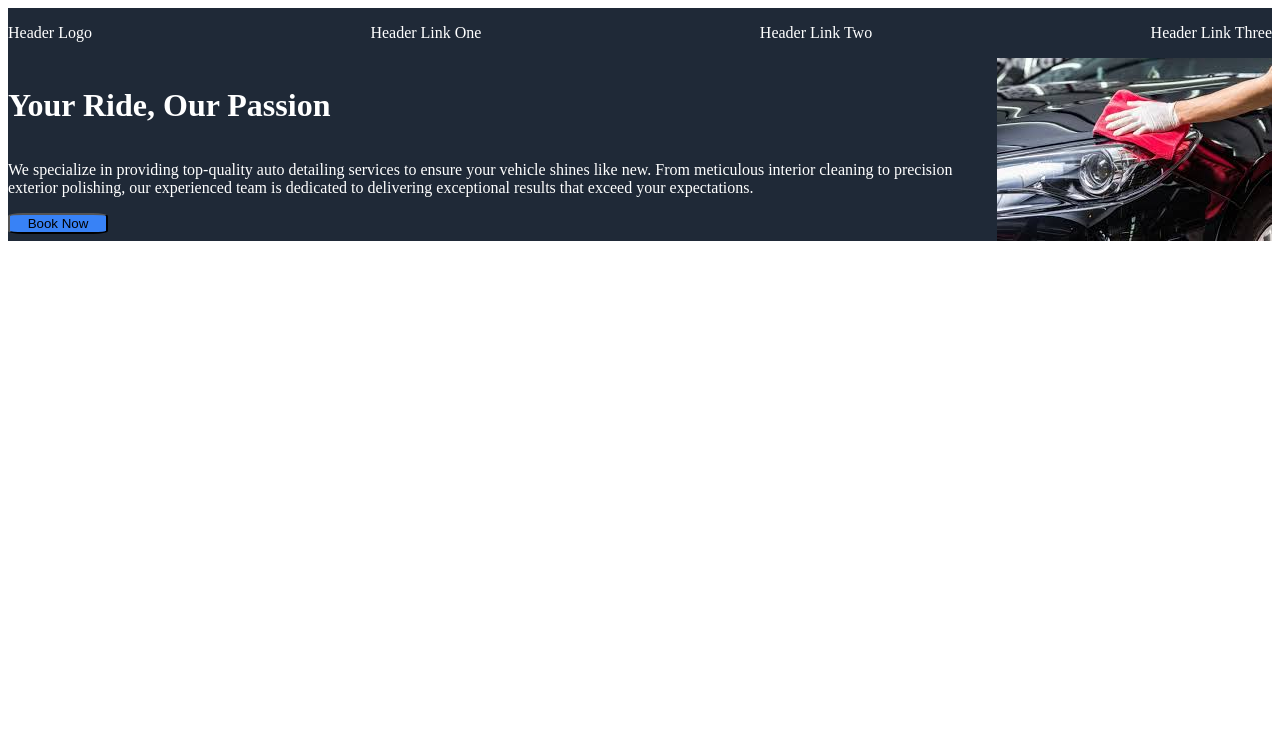
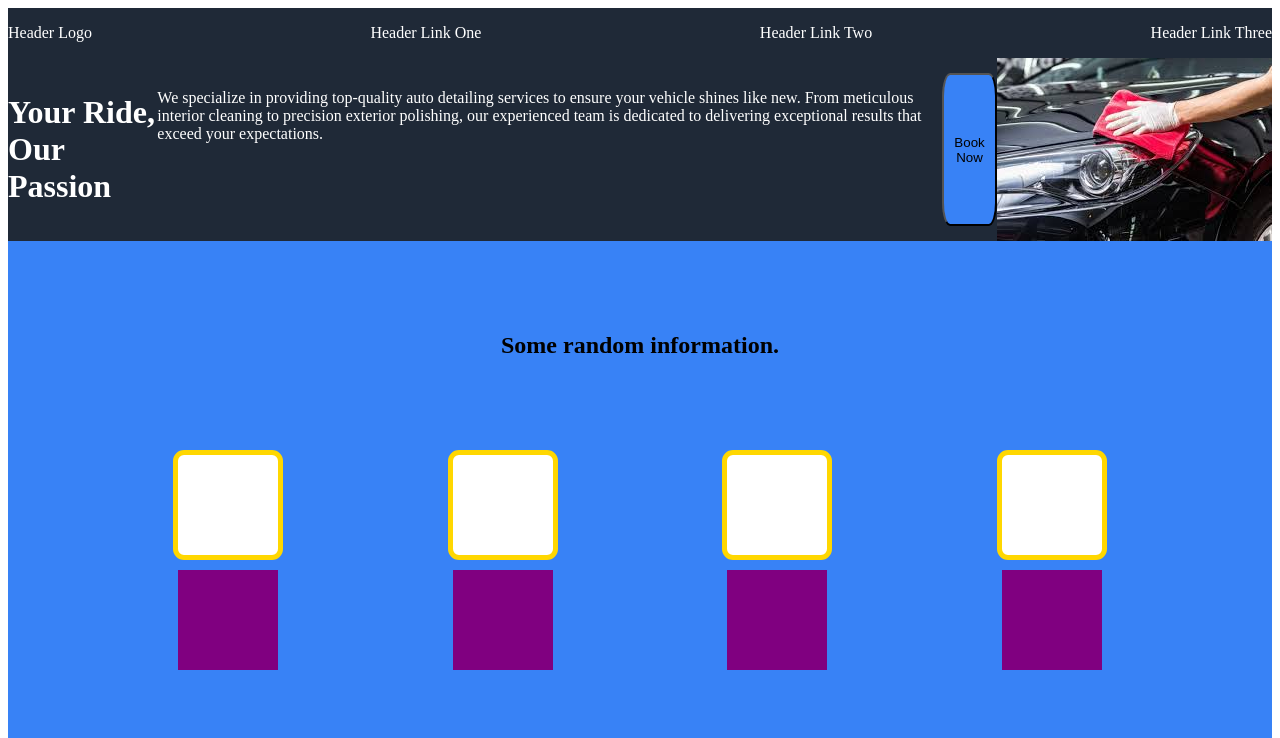
Before and after one commit to Hamza490/landing-page, a plain HTML site: page index.html in a window 1280 px wide. Shown: the top 738 px of the page. Drawn offline with Linux system fonts and the light colour scheme.

Commit message:
Added Section 2 CSS & Began Section 3
Specifically:
- Alligned picture & blurb combo
- Centered title
- Curved border edges of picture
- Temp Fix: Hard coded section height

```diff
--- a/index.html
+++ b/index.html
@@ -14,23 +14,40 @@
     <p>Header Link Three</p>
   </nav>
   <div class="header">
-
     <div class="text">
       <h1>Your Ride, Our Passion</h1>
       <p>We specialize in providing top-quality auto detailing services to ensure your vehicle shines like new. From meticulous interior cleaning to precision exterior polishing, our experienced team is dedicated to delivering exceptional results that exceed your expectations.</p>
       <button id="booking">Book Now</button>
     </div>
-  <img src="/header_img.jpg" alt="Car being detailed"
+  <img src="/header_img.jpg" alt="Car being detailed">
   </div>
 
   <div class="section1">
+    <h2>Some random information.</h2>
+    <div class="pairs">
+      <div class="combo">
+        <span id="square"></span>
+        <span id="text"></span>
+      </div>
+      <div class="combo">
+        <span id="square"></span>
+        <span id="text"></span>
+      </div>
+      <div class="combo">
+        <span id="square"></span>
+        <span id="text"></span>
+      </div>
+      <div class="combo">
+        <span id="square"></span>
+        <span id="text"></span>
+      </div>
+    </div>
+  </div>
 
+  <div class="section2">
+    <p>This is an amazing quote, or testimonial from a customer. Maybe it's just filling up space, or maybe people will actually read it. Who Knows? All I know is that it looks nice.</p>
   </div>
 <!--
-  <div class="section2">
-
-  </div>
-
   <div class="section3">
     <p id="quote">"At AADC, we understand the importance of maintaining the beauty and value of your vehicle. With our attention to detail and commitment to professionalism, you can trust us to treat your car with the care it deserves. Join the ranks of those who have experienced the Apex difference and discover why we're the preferred choice for auto detailing enthusiasts, businesses, and meticulous vehicle owners."</p>
     <p><strong> - Hamza, AADC Founder</strong></p>
--- a/styles.css
+++ b/styles.css
@@ -1,3 +1,4 @@
+/*Header + Navigation Bar*/
 .header {
   display: flex;
   flex-direction: row;
@@ -29,26 +30,70 @@ p{
 }
 h1{
   color: white;
-}/*
+}
+
+/*Section 1*/
 .section1{
+display: flex;
+flex-direction: column;
+justify-content: space-evenly;
+background-color: #3882f6;
+height: 500px;
+}
+h2{
   display: flex;
+  justify-content: center;
+}
+div.pairs{
+  display: flex;
+  flex-direction: row;
+  justify-content: space-evenly;
+}
+div.combo{
+  display:flex;
+  flex-direction: column;
+  align-items: center;
+
+}
+span#square{
   background-color: white;
+  height: 100px;
+  width: 100px;
+  border-color: gold;
+  border-radius: 10%;
+  border-style: solid;
+  border-width: thick;
+  margin-bottom: 10px;
+}
+
+div.text{
+  display: flex;
+  flex-direction: row;
+  justify-content: space-evenly;
+}
+
+span#text{
+  background-color: purple;
+  height: 100px;
+  width: 100px
 
 }
 
 .section2{
   display: flex;
-  background-color: brown;
+  background-color: grey;
+  height: 400px
+}
+/*
 
-}
-*/
 .section3{
   display: flex;
+  flex-direction: row;
   background-color: #e5e7eb;
 
 }
 
-/*
+
 .footer{
   display: flex;
   background-color: #3882F6;
```
